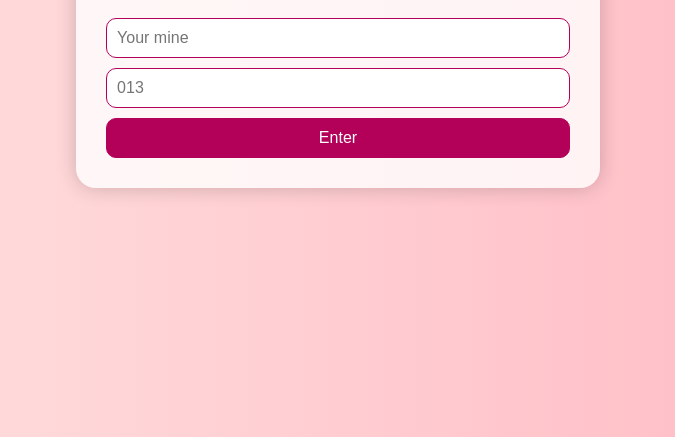
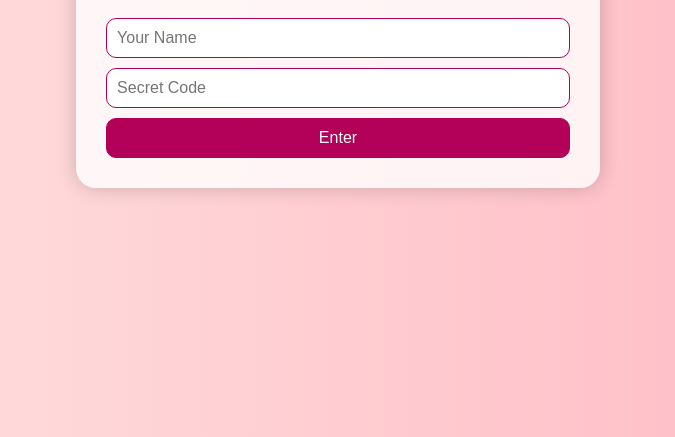
Before and after one commit to peapleofidunno/my-love-site13, a plain HTML site: page login.html in a window 1280 px wide. Shown: the part 363-800 px from the top of the page, without its empty margins (302-977 px from the left). Drawn offline with Linux system fonts and the light colour scheme.

Commit message:
Update login.html

```diff
--- a/login.html
+++ b/login.html
@@ -10,8 +10,8 @@
   <div class="container">
     <h1>Welcome Back, Love 💌</h1>
     <form action="index.html" method="get" class="login-form">
-      <input type="text" placeholder="Your mine" required />
-      <input type="password" placeholder="013" required />
+      <input type="text" placeholder="Your Name" required />
+      <input type="password" placeholder="Secret Code" required />
       <button type="submit">Enter</button>
     </form>
   </div>
```
